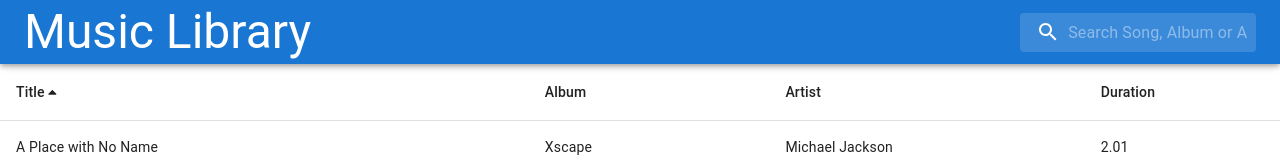
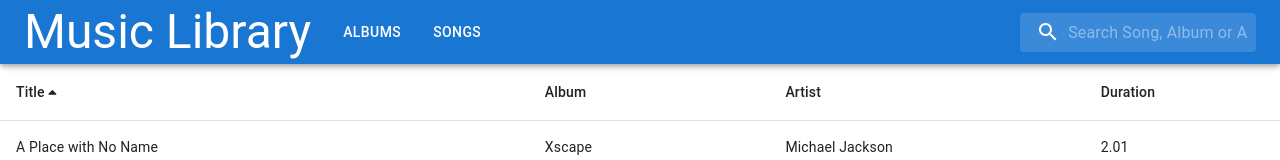
Before and after one commit to Extazx2/react-music-library, a React (Create React App) app: page /songs in a window 1280 px wide. Shown: the top 160 px of the page. Built offline with nearby package versions, Linux system fonts and the light colour scheme.

Commit message:
Ajout de routes et liens

```diff
--- a/src/App.js
+++ b/src/App.js
@@ -2,13 +2,13 @@ import './App.scss';
 import Library from './components/library';
 import { library } from "@fortawesome/fontawesome-svg-core"
 import { faCaretDown, faCaretUp, faSearch } from '@fortawesome/free-solid-svg-icons';
-import {AppBar, Toolbar, Typography} from '@mui/material';
+import {AppBar, Box, Button, Toolbar, Typography} from '@mui/material';
 import { styled, alpha } from '@mui/material/styles';
 import InputBase from '@mui/material/InputBase';
 import SearchIcon from '@mui/icons-material/Search';
 import {useCallback, useState} from 'react';
 import AlbumList from './components/album/index.jsx';
-import {Routes, Route} from 'react-router-dom';
+import {Routes, Route, Link as RouterLink, Navigate} from 'react-router-dom';
 
 library.add([faCaretUp,faCaretDown,faSearch])
 
@@ -69,16 +69,15 @@ function App() {
                 <Toolbar>
                     <Typography
                         variant="h3"
-                        sx={{
-                            flexGrow: 1,
-                            display: {
-                                xs: 'none',
-                                sm: 'block'
-                            }
-                        }}
+                        sx={{mr: 2}}
                     >
                         Music Library
                     </Typography>
+                    <Box sx={{flexGrow: 1}}>
+                        <Button variant="contained" disableElevation component={RouterLink} to="/albums">Albums</Button>
+                        <Button variant="contained" disableElevation component={RouterLink} to="/songs">Songs</Button>
+                    </Box>
+
                     <Search>
                         <SearchIconWrapper>
                             <SearchIcon />
@@ -94,8 +93,9 @@ function App() {
             </AppBar>
             <Toolbar/>
             <Routes>
-                <Route path={"/"} element={<AlbumList query={query} />} />
+                <Route path={"/albums"} element={<AlbumList query={query} />} />
                 <Route path={"/songs"} element={<Library query={query}/>} />
+                <Route path="*" element={<Navigate to={"/songs"} />} />
             </Routes>
         </div>
     );
```
